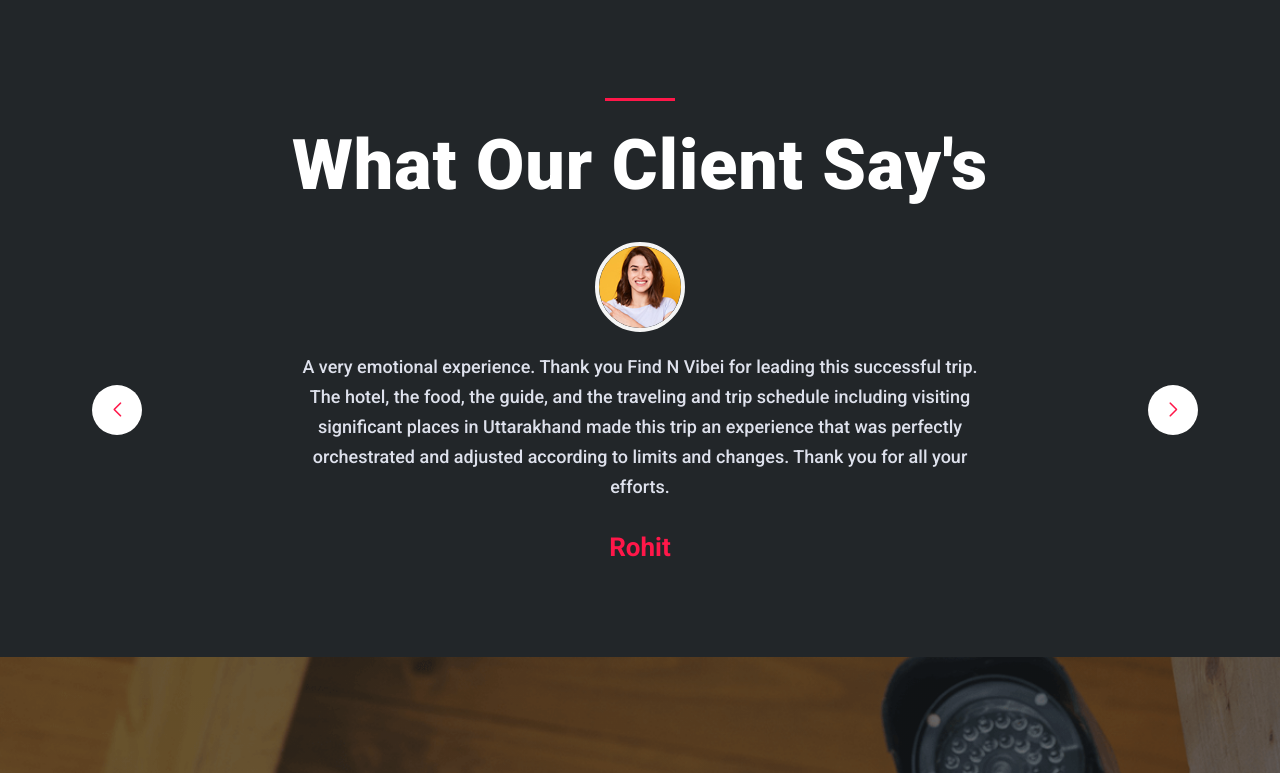
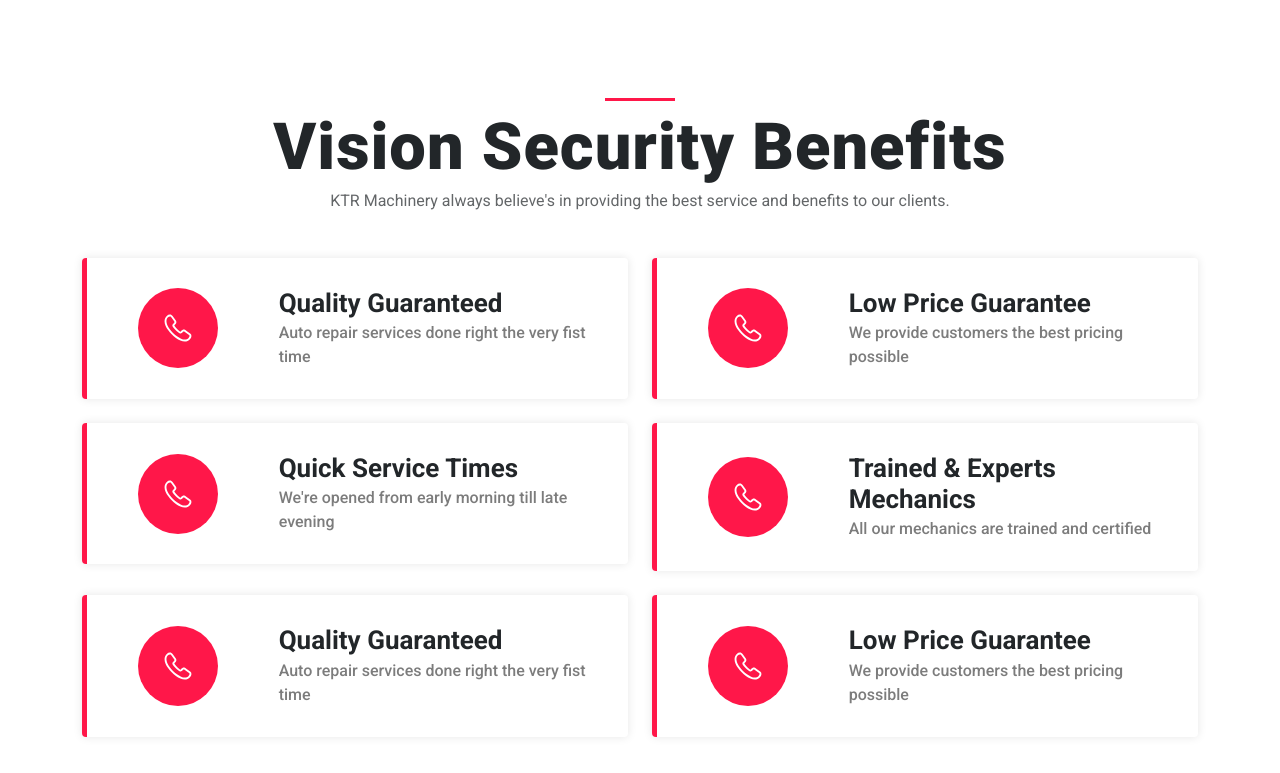
Before and after one commit to Ashish8689/Vision-security, a Next.js app: page / in a window 1280 px wide. Shown: the part 4547-5320 px from the top of the page. Built offline with nearby package versions, Linux system fonts and the light colour scheme.

Commit message:
added benefits

```diff
--- /dev/null
+++ b/src/components/benefits/Benefits.js
@@ -0,0 +1,58 @@
+import React from 'react'
+import Call from '../assets/svg_icons/Call'
+import BenefitsItem from './BenefitsItem'
+
+const Benefits = () => {
+    const benefits = [
+        {
+            title: 'Quality Guaranteed',
+            para: 'Auto repair services done right the very fist time',
+            icon: <Call className="icon" />,
+        },
+        {
+            title: 'Low Price Guarantee',
+            para: 'We provide customers the best pricing possible',
+            icon: <Call className="icon" />,
+        },
+        {
+            title: 'Quick Service Times',
+            para: "We're opened from early morning till late evening",
+            icon: <Call className="icon" />,
+        },
+        {
+            title: 'Trained & Experts Mechanics',
+            para: 'All our mechanics are trained and certified',
+            icon: <Call className="icon" />,
+        },
+        {
+            title: 'Quality Guaranteed',
+            para: 'Auto repair services done right the very fist time',
+            icon: <Call className="icon" />,
+        },
+        {
+            title: 'Low Price Guarantee',
+            para: 'We provide customers the best pricing possible',
+            icon: <Call className="icon" />,
+        },
+    ]
+    return (
+        <div className="benefit-container">
+            <div className="container">
+                <div className="benefit-header">
+                    <h1 className="benefit-title">Vision Security Benefits</h1>
+                    <h2 className="benefit-para">
+                        KTR Machinery always believe's in providing the best
+                        service and benefits to our clients.
+                    </h2>
+                </div>
+                <div className="row mt-5">
+                    {benefits.map((benefit, index) => (
+                        <BenefitsItem key={index} data={benefit} />
+                    ))}
+                </div>
+            </div>
+        </div>
+    )
+}
+
+export default Benefits
--- /dev/null
+++ b/src/components/benefits/BenefitsItem.js
@@ -0,0 +1,21 @@
+import React from 'react'
+
+const BenefitsItem = ({ data: { icon, title, para } }) => {
+    return (
+        <div className="col-md-6 col-12 mb-4">
+            <div className="benefit-block">
+                <div className="row">
+                    <div className="col-4 d-flex justify-content-center align-items-center">
+                        <div className="icon-container">{icon}</div>
+                    </div>
+                    <div className="col-8 d-flex flex-column justify-content-center">
+                        <h1 className="benefit-heading">{title}</h1>
+                        <p className="benefit-para">{para}</p>
+                    </div>
+                </div>
+            </div>
+        </div>
+    )
+}
+
+export default BenefitsItem
--- a/src/pages/_app.js
+++ b/src/pages/_app.js
@@ -12,6 +12,7 @@ import '@/styles/service.css'
 import '@/styles/testimonial.css'
 import '@/styles/gallery.css'
 import '@/styles/purpose.css'
+import '@/styles/benefits.css'
 import 'swiper/css'
 import 'swiper/css/free-mode'
 import 'swiper/css/bundle'
--- a/src/pages/index.js
+++ b/src/pages/index.js
@@ -1,6 +1,7 @@
 import Achievements from '@/components/achievement/Achievements'
 import Banner from '@/components/banner/Banner'
 import QuickService from '@/components/banner/QuickService'
+import Benefits from '@/components/benefits/Benefits'
 import Gallery from '@/components/gallery/Gallery'
 import MetaGenerator from '@/components/metaGenerator/MetaGenerator'
 import Purpose from '@/components/purpose/Purpose'
@@ -29,6 +30,7 @@ export default function Home(props) {
                 <Services />
                 <Gallery />
                 <Achievements />
+                <Benefits />
                 <Testimonial />
                 <Purpose />
             </main>
--- /dev/null
+++ b/src/styles/benefits.css
@@ -0,0 +1,105 @@
+.benefit-container {
+    padding: 100px 0;
+    overflow-x: hidden;
+}
+
+.benefit-header {
+    text-align: center;
+}
+
+.benefit-header .benefit-title {
+    padding-top: 10px;
+    position: relative;
+    font-size: 65px;
+    font-weight: 800;
+    color: var(--bold-color);
+    letter-spacing: 1px;
+    margin: 0;
+    text-transform: capitalize;
+}
+
+.benefit-header .benefit-para {
+    font-size: 16px;
+    font-weight: 400;
+    padding-top: 5px;
+    color: var(--bold-color);
+    opacity: 0.7;
+}
+
+.benefit-header .benefit-title::before {
+    position: absolute;
+    content: '';
+    top: 0;
+    left: 50%;
+    transform: translateX(-50%);
+    width: 70px;
+    height: 3px;
+    background: var(--main-color);
+}
+
+.benefit-block {
+    position: relative;
+    padding: 30px 20px;
+    border-radius: 4px;
+    transition: 0.3s ease-in-out;
+    cursor: pointer;
+    box-shadow: 0 0 10px rgba(0, 0, 0, 0.1);
+    overflow: hidden;
+}
+
+.benefit-block::after {
+    content: '';
+    position: absolute;
+    bottom: 0;
+    left: 0;
+    width: 5px;
+    height: 100%;
+    background: var(--main-color);
+    z-index: 1;
+    transition: 0.3s ease-in-out;
+}
+
+.benefit-block:hover {
+    transform: scale(1.02);
+    box-shadow: 0 0 30px rgba(255, 23, 73, 0.2);
+}
+
+.benefit-heading {
+    margin-bottom: 2px;
+    font-size: 26px;
+    font-weight: 600;
+    color: var(--bold-color);
+}
+
+.benefit-para {
+    margin: 0;
+    font-size: 16px;
+    font-weight: 500;
+    color: var(--text-color);
+    opacity: 0.8;
+}
+
+.benefit-block .icon-container {
+    width: 80px;
+    height: 80px;
+    display: grid;
+    place-items: center;
+    background-color: var(--main-color);
+    border-radius: 50%;
+}
+
+.benefit-block .icon {
+    width: 30px;
+    height: 30px;
+    fill: var(--title-color);
+}
+
+@media only screen and (max-width: 768px) {
+    .benefit-heading {
+        font-size: 22px;
+    }
+
+    .benefit-para {
+        font-size: 14px;
+    }
+}
```
